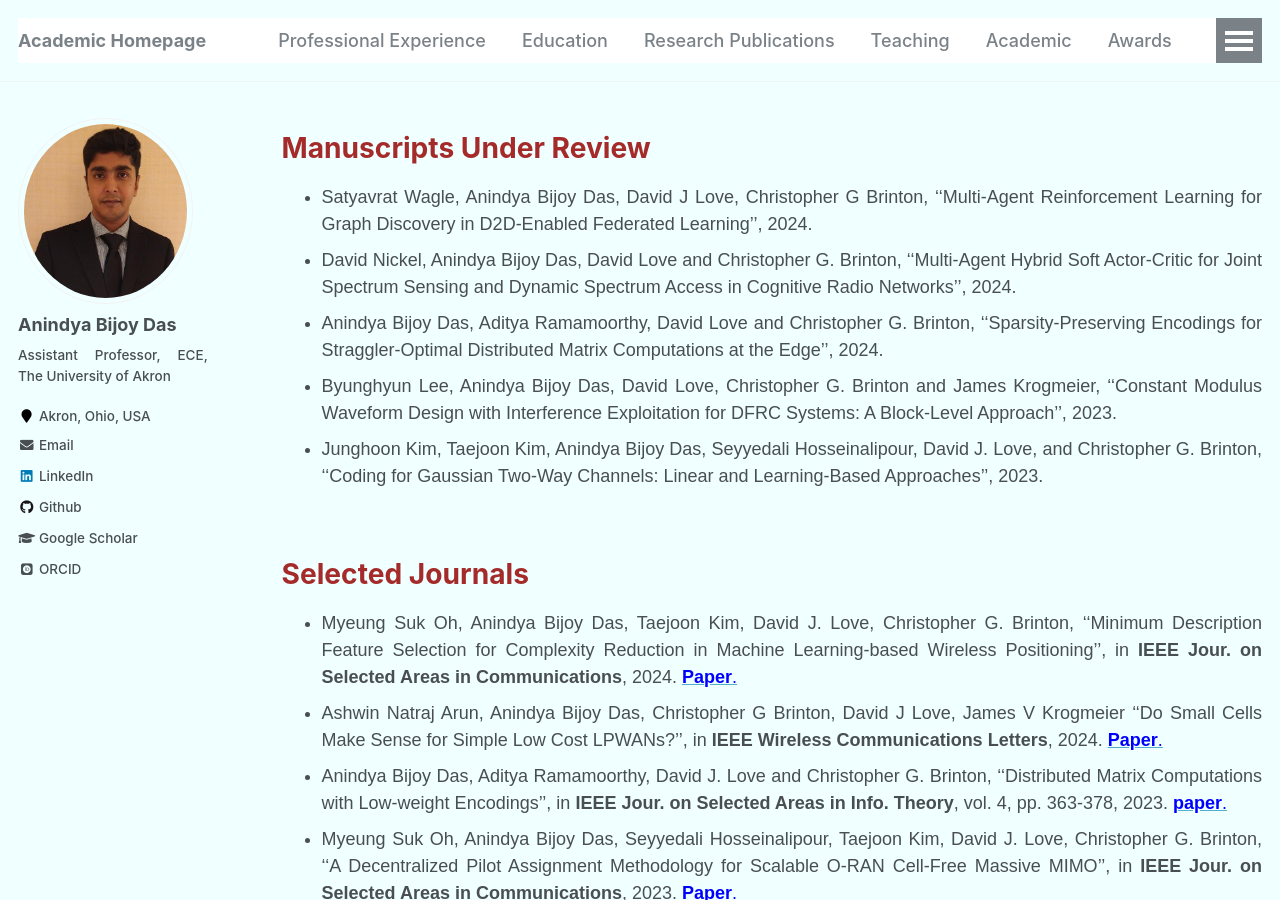
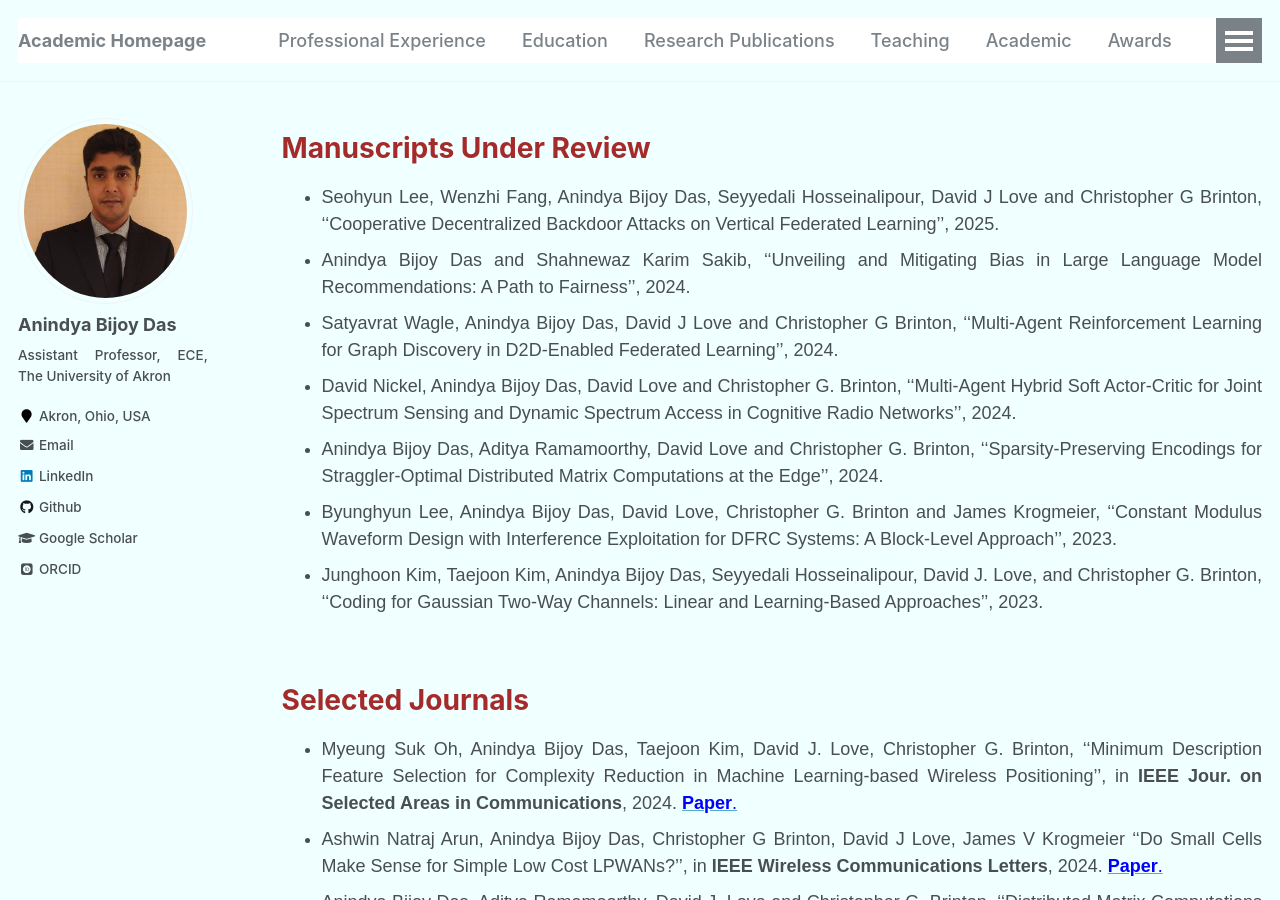
Before and after one commit to anindyabijoydas/portfolio, a Jekyll site: the page built from _pages/research.md, in a window 1280 px wide and 900 px high. Built offline with Jekyll 4.4.1, drawn with Linux system fonts in a browser that asks for light colours; some web fonts are replaced; some of the changed text lies outside the part shown.

Commit message:
Update research.md

```diff
--- a/_pages/research.md
+++ b/_pages/research.md
@@ -20,7 +20,9 @@ redirect_from:
 
 <span style="color:brown">**Manuscripts Under Review**</span>
 ======
-   * Satyavrat Wagle, Anindya Bijoy Das, David J Love, Christopher G Brinton, ''Multi-Agent Reinforcement Learning for Graph Discovery in D2D-Enabled Federated Learning'', 2024.
+   * Seohyun Lee, Wenzhi Fang, Anindya Bijoy Das, Seyyedali Hosseinalipour, David J Love and Christopher G Brinton, ''Cooperative Decentralized Backdoor Attacks on Vertical Federated Learning'', 2025.
+   * Anindya Bijoy Das and Shahnewaz Karim Sakib, ''Unveiling and Mitigating Bias in Large Language Model Recommendations: A Path to Fairness'', 2024.
+   * Satyavrat Wagle, Anindya Bijoy Das, David J Love and Christopher G Brinton, ''Multi-Agent Reinforcement Learning for Graph Discovery in D2D-Enabled Federated Learning'', 2024.
    * David Nickel, Anindya Bijoy Das, David Love and Christopher G. Brinton, ''Multi-Agent Hybrid Soft Actor-Critic for Joint Spectrum Sensing and Dynamic Spectrum Access in Cognitive Radio Networks'', 2024.
    * Anindya Bijoy Das, Aditya Ramamoorthy, David Love and Christopher G. Brinton, ''Sparsity-Preserving Encodings for Straggler-Optimal Distributed Matrix Computations at the Edge'', 2024.
    * Byunghyun Lee, Anindya Bijoy Das, David Love, Christopher G. Brinton and James Krogmeier, ''Constant Modulus Waveform Design with Interference Exploitation for DFRC Systems: A Block-Level Approach'', 2023.
@@ -46,6 +48,8 @@ redirect_from:
 
 <span style="color:brown">**Selected Conference Papers**</span>
 ======
+   * Shahnewaz Karim Sakib and Anindya Bijoy Das, ''Challenging Fairness: A Comprehensive Exploration of Bias in LLM-Based Recommendations'', in **IEEE International Conference on Big Data (BigData)**, 2024. [<span style="color:blue">**paper**.</span>](https://ieeexplore.ieee.org/abstract/document/10825082)
+   * Shahnewaz Karim Sakib and Anindya Bijoy Das, ''Explainable Vertical Federated Learning for Healthcare: Ensuring Privacy and Optimal Accuracy'' in **IEEE International Conference on Big Data (BigData)**, 2024. [<span style="color:blue">**paper**.</span>](https://ieeexplore.ieee.org/abstract/document/10825564)
    * Seohyun Lee, Anindya Bijoy Das, Satyavrat Wagle, Christopher G Brinton, ''Smart Information Exchange for Unsupervised Federated Learning via Reinforcement Learning'', **IEEE International Conference on Communications (ICC)**, 2024. [<span style="color:blue">**paper**.</span>](https://arxiv.org/abs/2402.09629)
    * Anindya Bijoy Das, Aditya Ramamoorthy, David J Love, Christopher G Brinton, ''Preserving Sparsity and Privacy in Straggler-Resilient Distributed Matrix Computations'' in **Annual Allerton Conference on Communication, Control, and Computing (Allerton)**, 2023. [<span style="color:blue">**paper**.</span>](https://ieeexplore.ieee.org/abstract/document/10313473)
    * Satyavrat Wagle, Anindya Bijoy Das, David J Love, Christopher G Brinton, ''A Reinforcement Learning-Based Approach to Graph Discovery in D2D-Enabled Federated Learning'', **IEEE Global Communications Conference (GlobeCom)**, 2023. [<span style="color:blue">**paper**.</span>](https://ieeexplore.ieee.org/abstract/document/10437633)
```
